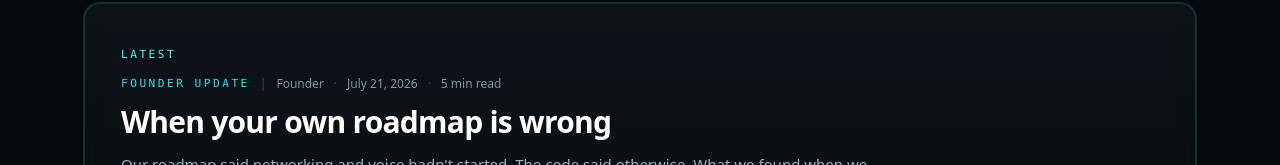
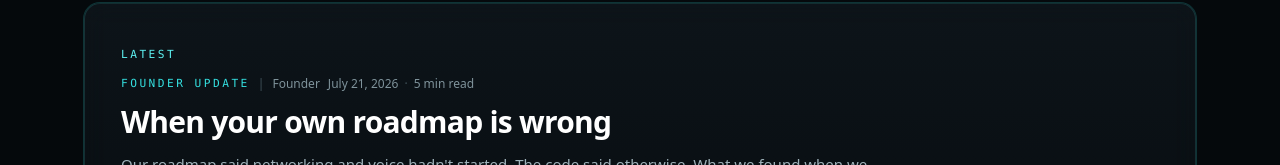
Before and after one commit to LynxDock-LLC/lynxdock-website, a Next.js app: page /blog in a window 1280 px wide. Shown: the part 634-799 px from the top of the page. Built offline with nearby package versions, Linux system fonts and the light colour scheme; no server answers.

Commit message:
Fix card metadata wrapping - keep date and reading time on one line

```diff
--- a/src/components/BlogArchive.tsx
+++ b/src/components/BlogArchive.tsx
@@ -17,14 +17,18 @@ const kindLabel = (p: Post) => (postKind(p) === "founder" ? "Founder" : "Dev Log
 
 function Meta({ post }: { post: Post }) {
   return (
-    <div className="flex flex-wrap items-center gap-2.5 text-xs text-[#7f939b]">
+    // Date and reading time are kept in one non-wrapping unit. Laying them out
+    // as separate flex children lets the line break after a separator, which
+    // leaves a dangling middot and orphans the reading time on its own row.
+    <div className="flex flex-wrap items-center gap-x-2 gap-y-1 text-xs text-[#7f939b]">
       <span className="hud-label text-signal-cyan">{post.tag}</span>
       <span aria-hidden className="text-[#41525a]">|</span>
       <span>{kindLabel(post)}</span>
-      <span aria-hidden className="text-[#41525a]">&middot;</span>
-      <time dateTime={post.date}>{formatDate(post.date)}</time>
-      <span aria-hidden className="text-[#41525a]">&middot;</span>
-      <span>{post.readingTime}</span>
+      <span className="whitespace-nowrap">
+        <time dateTime={post.date}>{formatDate(post.date)}</time>
+        <span aria-hidden className="mx-1.5 text-[#41525a]">&middot;</span>
+        {post.readingTime}
+      </span>
     </div>
   );
 }
```
